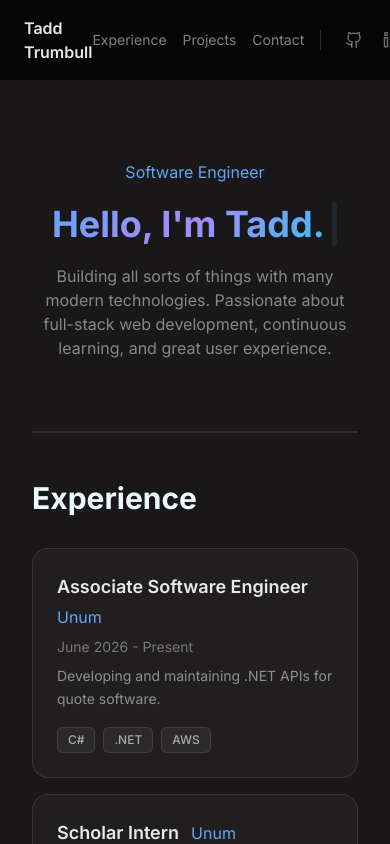
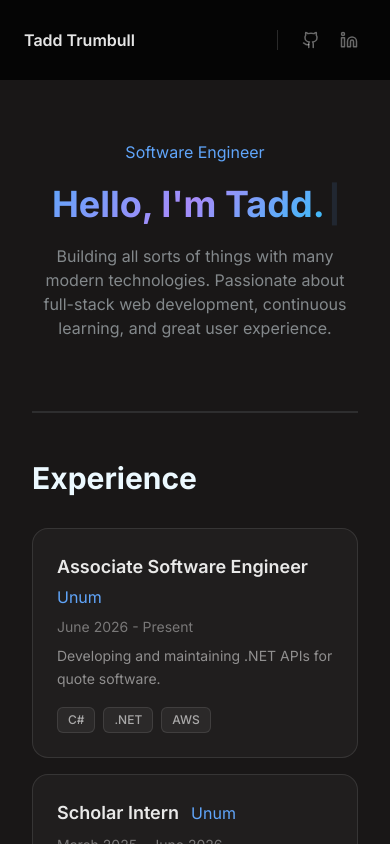
Before and after one commit to taddmtii/portfolio, a React (Vite) app: page / in a window 390 px wide. Shown: the top 844 px of the page. Built offline with nearby package versions, Linux system fonts and the light colour scheme.

Commit message:
navbar doesnt overflow anymore

```diff
--- a/src/App.tsx
+++ b/src/App.tsx
@@ -10,7 +10,7 @@ function App() {
     <>
       <Navbar />
       <div className="flex w-full items-center justify-center">
-        <div className="flex flex-col w-full max-w-5xl mx-auto px-8 py-20">
+        <div className="flex flex-col w-full max-w-5xl mx-auto px-8 py-15">
           <Hero />
           <div className="divider my-10"></div>
           <Experience />
--- a/src/components/Navbar.tsx
+++ b/src/components/Navbar.tsx
@@ -20,7 +20,7 @@ export default function Navbar() {
       </a>
 
       <div className="flex items-center gap-4">
-        <div className="flex items-center gap-4">
+        <div className="items-center gap-4 hidden sm:flex">
           {navLinks.map((link) => (
             <a
               key={link.href}
```
